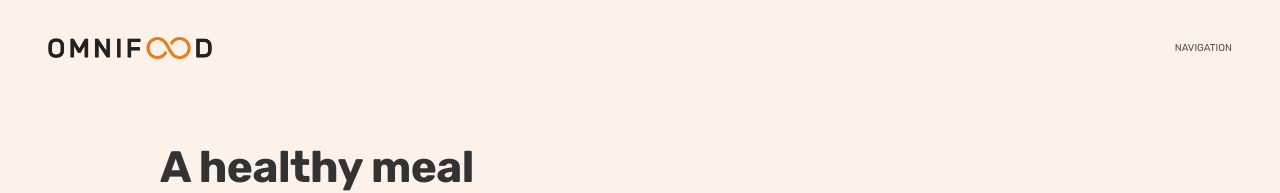
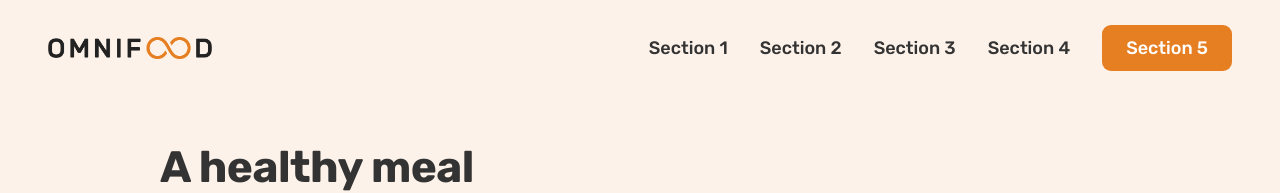
Before and after one commit to izhal27/omnifood-project, a plain HTML site: page index.html in a window 1280 px wide. Shown: the top 193 px of the page. Drawn offline with Linux system fonts and the light colour scheme; files whose address does not match are found by name.

Commit message:
add header navigation

```diff
--- a/css/style.css
+++ b/css/style.css
@@ -3,10 +3,15 @@
 -- TYPOGRAPHY
 
 - Font weights:
-
+Default: 400
+500
+600
+700
 
 - Line heights:
 Default : 1
+1.05
+1.6
 
 - FONT SIZE SYSTEM (px)
 10 / 12 / 14 / 16 / 18 / 20 / 24 / 30 / 36 / 44 / 52 / 62 / 74 / 86 / 98
@@ -15,6 +20,7 @@ Default : 1
 
 - Primary: #e67e22
 - Tints: #fdf2e9
+- Shades: #cf711f
 - Accents:
 - Greys:
 #555
@@ -23,6 +29,7 @@ Default : 1
 -- SHADOWS
 
 -- BORDER-RADIUS
+Default: 9px
 
 -- WHITESPACE
 
@@ -111,6 +118,39 @@ body {
   height: 2.2rem;
 }
 
+.main-nav-list {
+  display: flex;
+  list-style: none;
+  gap: 3.2rem;
+}
+
+.main-nav-link:link,
+.main-nav-link:visited {
+  text-decoration: none;
+  color: #333;
+  font-weight: 500;
+  font-size: 1.8rem;
+  transition: all 0.3s;
+}
+
+.main-nav-link:hover,
+.main-nav-link:active {
+  color: #cf711f;
+}
+
+.main-nav-link.nav-cta:link,
+.main-nav-link.nav-cta:visited {
+  padding: 1.2rem 2.4rem;
+  border-radius: 9px;
+  color: #fff;
+  background-color: #e67e22;
+}
+
+.main-nav-link.nav-cta:hover,
+.main-nav-link.nav-cta:active {
+  background-color: #cf711f;
+}
+
 /* HERO SECTION */
 
 .section-hero {
--- a/index.html
+++ b/index.html
@@ -15,7 +15,15 @@
   <body>
     <header class="header">
       <img class="logo" src="img//omnifood-logo.png" alt="Omnifood Logo" />
-      <nav class="main-nav">NAVIGATION</nav>
+      <nav class="main-nav">
+        <ul class="main-nav-list">
+          <li><a href="#" class="main-nav-link">Section 1</a></li>
+          <li><a href="#" class="main-nav-link">Section 2</a></li>
+          <li><a href="#" class="main-nav-link">Section 3</a></li>
+          <li><a href="#" class="main-nav-link">Section 4</a></li>
+          <li><a href="#" class="main-nav-link nav-cta">Section 5</a></li>
+        </ul>
+      </nav>
     </header>
 
     <main>
```
